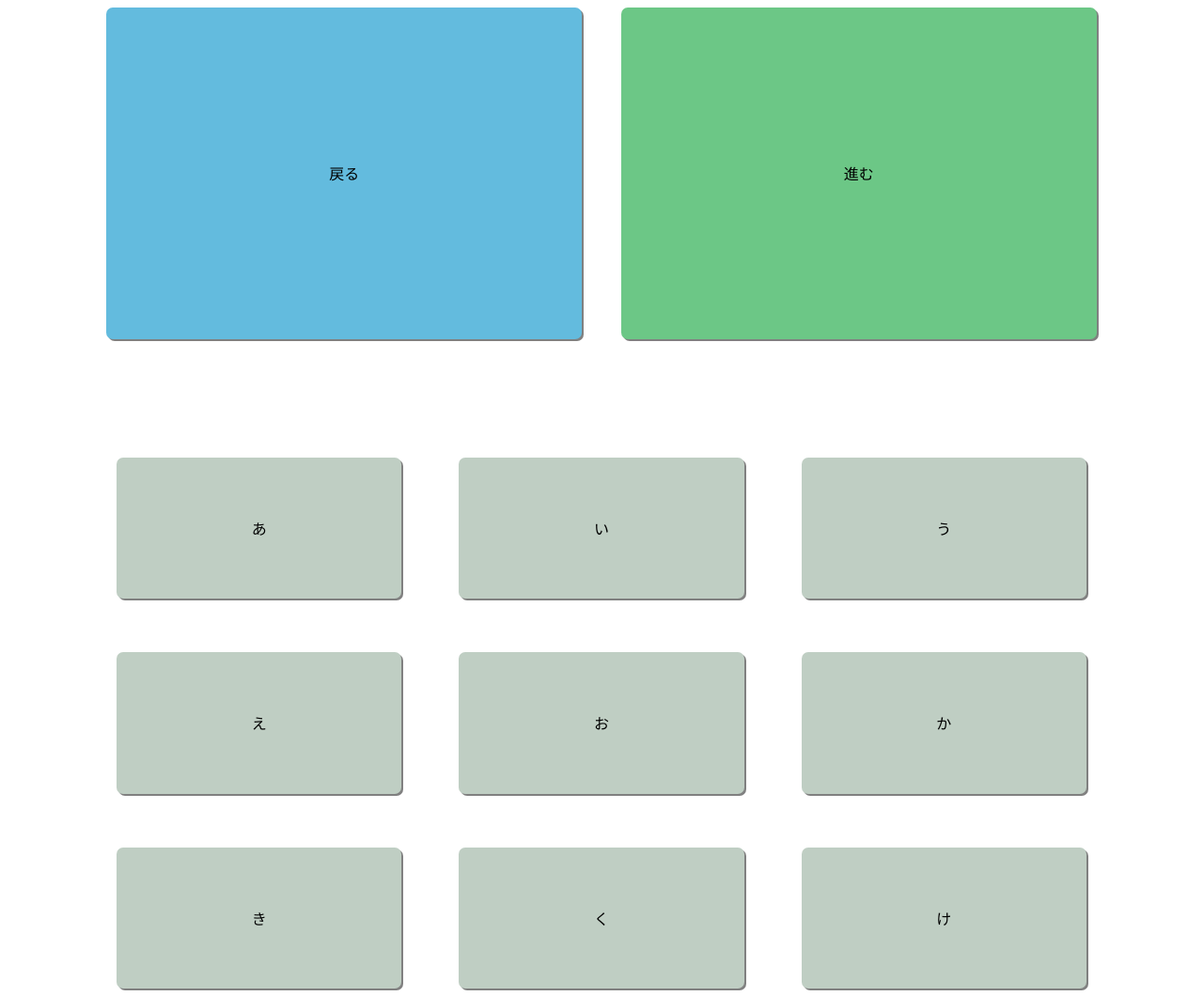
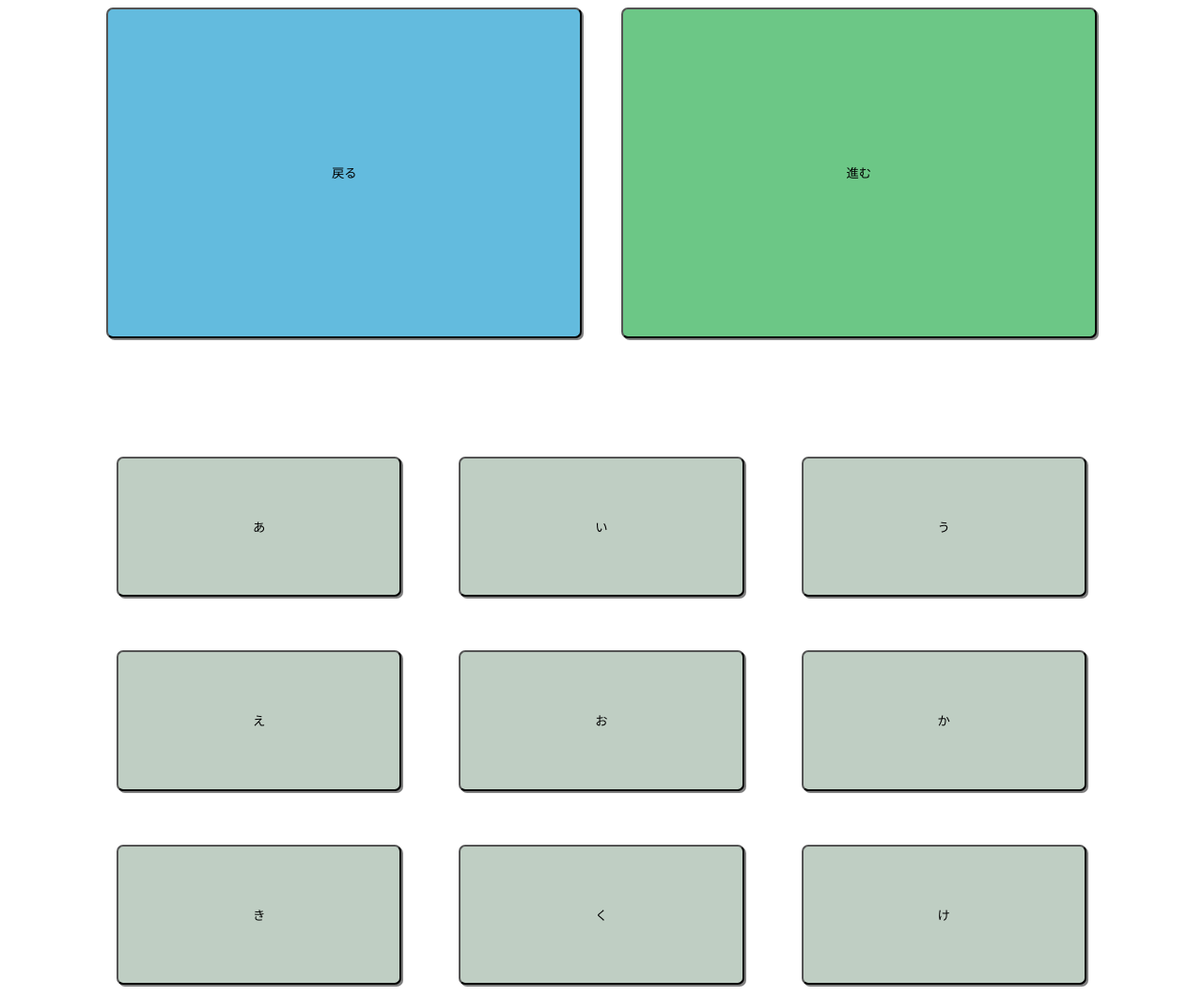
Before and after one commit to South2190/Remopii, a PHP site: page /sutdy.php in a window 1280 px wide. Shown: the whole page at 94% size. Run offline with PHP 8.4, Linux system fonts and the light colour scheme.

Commit message:
サブボタンのclassを一つにまとめました

```diff
--- a/rimocon/sutdy.php
+++ b/rimocon/sutdy.php
@@ -12,6 +12,7 @@
 
       .btn1 {
         margin-right: 3%;
+        margin-bottom: 5.5%;
         display: inline-block;
         width: 40%;
         padding: 13% 0;
@@ -29,6 +30,7 @@
       }
 
       .btn2 {
+        margin-bottom: 5.5%;
         display: inline-block;
         width: 40%;
         padding: 13% 0;
@@ -45,9 +47,10 @@
       color: #FFF;
       }
 
-      .btn3{
-        margin-top: 10%;
-        margin-right: 4.5%;
+      .subbtn{
+        margin-top: 4.5%;
+        margin-right: 2.25%;
+        margin-left: 2.25%;
         display: inline-block;
         width: 24%;
         padding: 5% 0;
@@ -58,165 +61,33 @@
         border-radius: 7px;
         box-shadow: 2px 2px gray;
       }
-      .btn3:active{
-      background: #7b867e;
-      color: #FFF;
-      }
-      .btn4{
-        margin-top: 10%;
-        margin-right: 4.5%;
-        display: inline-block;
-        width: 24%;
-        padding: 5% 0;
-        text-decoration: none;
-        text-align: center;
-        color: #000;
-        background-color: #bfcec3;
-        border-radius: 7px;
-        box-shadow: 2px 2px gray;
-      }
-      .btn4:active{
-      background: #7b867e;
-      color: #FFF;
-      }
-      .btn5{
-        margin-top: 10%;
-        display: inline-block;
-        width: 24%;
-        padding: 5% 0;
-        text-decoration: none;
-        text-align: center;
-        color: #000;
-        background-color: #bfcec3;
-        border-radius: 7px;
-        box-shadow: 2px 2px gray;
-      }
-      .btn5:active{
+      .subbtn:active{
       background: #7b867e;
       color: #FFF;
       }
 
-      .btn6{
-        margin-top: 4.5%;
-        margin-right: 4.5%;
-        display: inline-block;
-        width: 24%;
-        padding: 5% 0;
-        text-decoration: none;
-        text-align: center;
-        color: #000;
-        background-color: #bfcec3;
-        border-radius: 7px;
-        box-shadow: 2px 2px gray;
-      }
-      .btn6:active{
-      background: #7b867e;
-      color: #FFF;
-      }
-      .btn7{
-        margin-top: 4.5%;
-        margin-right: 4.5%;
-        display: inline-block;
-        width: 24%;
-        padding: 5% 0;
-        text-decoration: none;
-        text-align: center;
-        color: #000;
-        background-color: #bfcec3;
-        border-radius: 7px;
-        box-shadow: 2px 2px gray;
-      }
-      .btn7:active{
-      background: #7b867e;
-      color: #FFF;
-      }
-      .btn8{
-        margin-top: 4.5%;
-        display: inline-block;
-        width: 24%;
-        padding: 5% 0;
-        text-decoration: none;
-        text-align: center;
-        color: #000;
-        background-color: #bfcec3;
-        border-radius: 7px;
-        box-shadow: 2px 2px gray;
-      }
-      .btn8:active{
-      background: #7b867e;
-      color: #FFF;
-
-      }.btn9{
-        margin-top: 4.5%;
-        margin-right: 4.5%;
-        display: inline-block;
-        width: 24%;
-        padding: 5% 0;
-        text-decoration: none;
-        text-align: center;
-        color: #000;
-        background-color: #bfcec3;
-        border-radius: 7px;
-        box-shadow: 2px 2px gray;
-      }
-      .btn9:active{
-      background: #7b867e;
-      color: #FFF;
-      }
-      .btn10{
-        margin-top: 4.5%;
-        margin-right: 4.5%;
-        display: inline-block;
-        width: 24%;
-        padding: 5% 0;
-        text-decoration: none;
-        text-align: center;
-        color: #000;
-        background-color: #bfcec3;
-        border-radius: 7px;
-        box-shadow: 2px 2px gray;
-      }
-      .btn10:active{
-      background: #7b867e;
-      color: #FFF;
-      }
-      .btn11{
-        margin-top: 4.5%;
-        display: inline-block;
-        width: 24%;
-        padding: 5% 0;
-        text-decoration: none;
-        text-align: center;
-        color: #000;
-        background-color: #bfcec3;
-        border-radius: 7px;
-        box-shadow: 2px 2px gray;
-      }
-      .btn11:active{
-      background: #7b867e;
-      color: #FFF;
-      }
     </style>
 
   </head>
 
 
   <div class="btn">
-  <a href="#" class="btn1">戻る</a>
-  <a href="#" class="btn2">進む</a>
+    <form method="post">
+      <input type="submit" value="戻る" name="btn1" class="btn1"/>
+      <input type="submit" value="進む" name="btn2" class="btn2"/>
 
-  <a href="#" class="btn3">あ</a>
-  <a href="#" class="btn4">い</a>
-  <a href="#" class="btn5">う</a>
+      <input type="submit" value="あ" name="btn3" class="subbtn"/>
+      <input type="submit" value="い" name="btn4" class="subbtn"/>
+      <input type="submit" value="う" name="btn5" class="subbtn"/>
 
-  <a href="#" class="btn6">え</a>
-  <a href="#" class="btn7">お</a>
-  <a href="#" class="btn8">か</a>
+      <input type="submit" value="え" name="btn6" class="subbtn"/>
+      <input type="submit" value="お" name="btn7" class="subbtn"/>
+      <input type="submit" value="か" name="btn8" class="subbtn"/>
 
-  <a href="#" class="btn9">き</a>
-  <a href="#" class="btn10">く</a>
-  <a href="#" class="btn11">け</a>
+      <input type="submit" value="き" name="btn9" class="subbtn"/>
+      <input type="submit" value="く" name="btn10" class="subbtn"/>
+      <input type="submit" value="け" name="btn11" class="subbtn"/>
 
+    </form>
   </div>
-
 </html>
```
